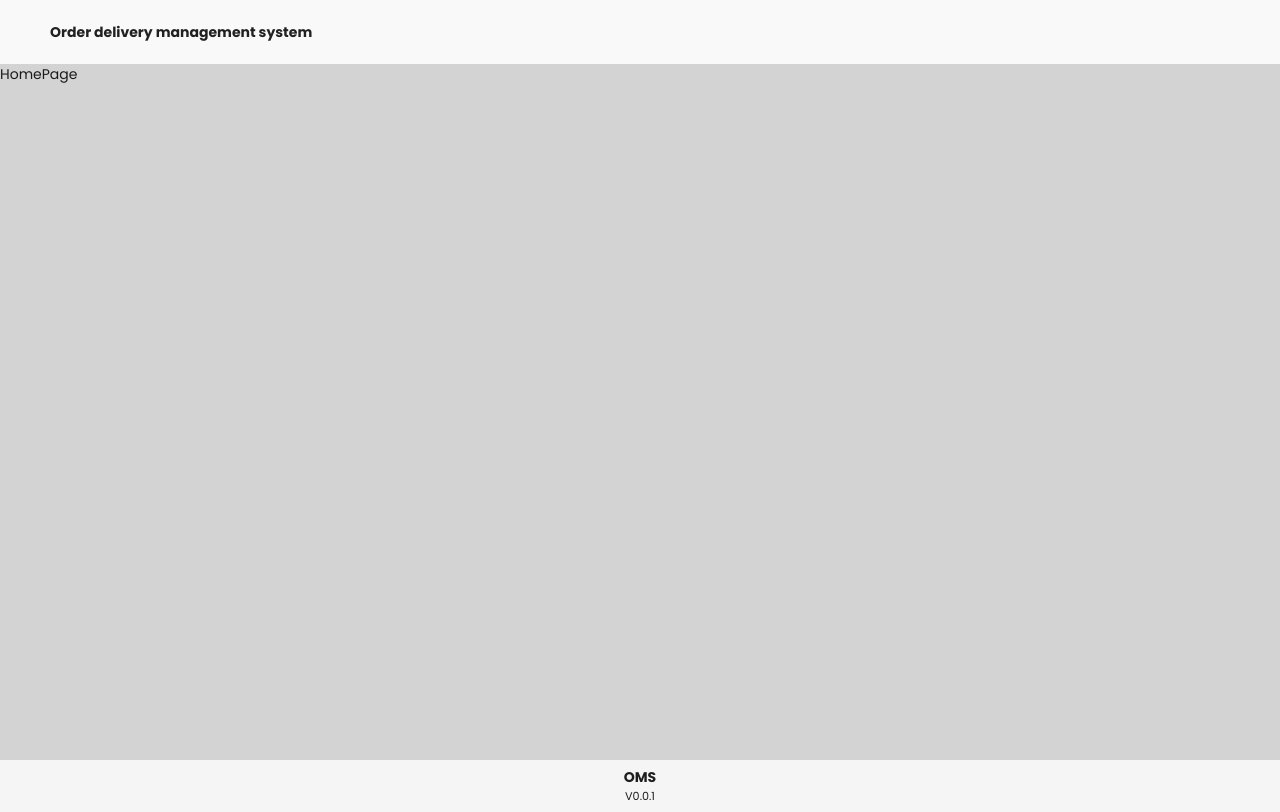
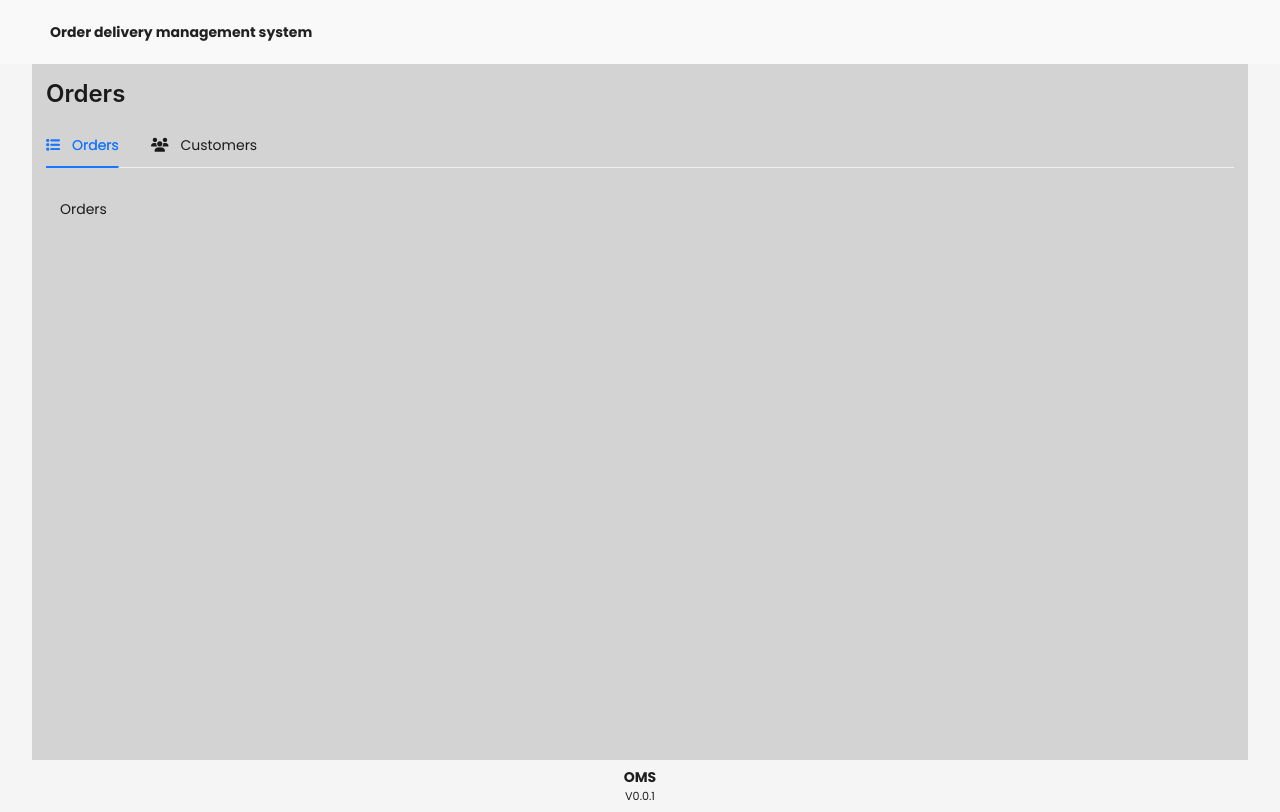
Before and after one commit to Kemboi-Dun/order-delivery-management-system-v1, a React (Vite) app: page / in a window 1280 px wide. Built offline with nearby package versions, Linux system fonts and the light colour scheme.

Commit message:
Homepage Tabs added

```diff
--- a/src/layout/AppLayout.tsx
+++ b/src/layout/AppLayout.tsx
@@ -9,7 +9,9 @@ const { Content } = Layout;
 
 // content/outlet style
 const outletStyle: React.CSSProperties = {
-  width: "100%",
+  maxWidth: "100%",
+  width: "95%",
+  margin: "auto",
   height: "87vh",
   backgroundColor: "#D3D3D3",
 };
--- /dev/null
+++ b/src/pages/CustomersList.tsx
@@ -0,0 +1,19 @@
+import { Breadcrumb } from "antd";
+import React from "react";
+
+// Breadcrumb items
+const breadCrumbItems = [
+  {
+    title: "Customers",
+  },
+];
+
+const CustomersList = () => {
+  return (
+    <div style={{ padding: "1em" }}>
+      <Breadcrumb items={breadCrumbItems} />
+    </div>
+  );
+};
+
+export default CustomersList;
--- a/src/pages/HomePage.tsx
+++ b/src/pages/HomePage.tsx
@@ -1,9 +1,46 @@
-import React from 'react'
+import { Tabs, TabsProps, Typography } from "antd";
+import React, { useState } from "react";
+import OrderList from "./OrderList";
+import CustomersList from "./CustomersList";
+
+const { Title } = Typography;
+
+const homepageTabs: TabsProps["items"] = [
+  {
+    key: "orders",
+    label: "Orders",
+    children: <OrderList />,
+    icon: <i className="fa-solid fa-list"></i>,
+  },
+  {
+    key: "customers",
+    label: "Customers",
+    children: <CustomersList />,
+    icon: <i className="fa-solid fa-users"></i>,
+  },
+];
 
 const HomePage = () => {
+  const [tabTitle, setTabTitle] = useState<"Orders" | "Customers" | any>(
+    "Orders"
+  );
+
+  const onChange = (key: string) => {
+    console.log(key);
+    const title = key.charAt(0).toUpperCase() + key.slice(1);
+    setTabTitle(title);
+  };
+
   return (
-    <div>HomePage</div>
-  )
-}
+    <div style={{ padding: "1em" }}>
+      <Title level={3}>{tabTitle}</Title>
+      <Tabs
+        defaultActiveKey="orders"
+        items={homepageTabs}
+        onChange={onChange}
+      />
+    </div>
+  );
+};
 
-export default HomePage
+export default HomePage;
--- /dev/null
+++ b/src/pages/OrderList.tsx
@@ -0,0 +1,19 @@
+import { Breadcrumb, Typography } from "antd";
+import React from "react";
+
+// Breadcrumb items
+const breadCrumbItems = [
+  {
+    title: "Orders",
+  },
+];
+const OrderList = () => {
+
+  return (
+    <div style={{ padding: "1em" }}>
+      <Breadcrumb items={breadCrumbItems} />
+    </div>
+  );
+};
+
+export default OrderList;
--- a/src/router/Routes.tsx
+++ b/src/router/Routes.tsx
@@ -14,6 +14,7 @@ const AppLayout = Loadable(lazy(() => import("../layout/AppLayout")));
 
 // routable pages
 const HomePage = Loadable(lazy(() => import("../pages/HomePage")));
+const OrdersList = Loadable(lazy(() => import("../pages/OrderList")));
 
 const Routes: RouteObject[] = [
   {
@@ -24,6 +25,10 @@ const Routes: RouteObject[] = [
         path: "/",
         element: <HomePage />,
       },
+      {
+        path: "/orders",
+        element: <OrdersList />,
+      },
     ],
   },
 ];
```
